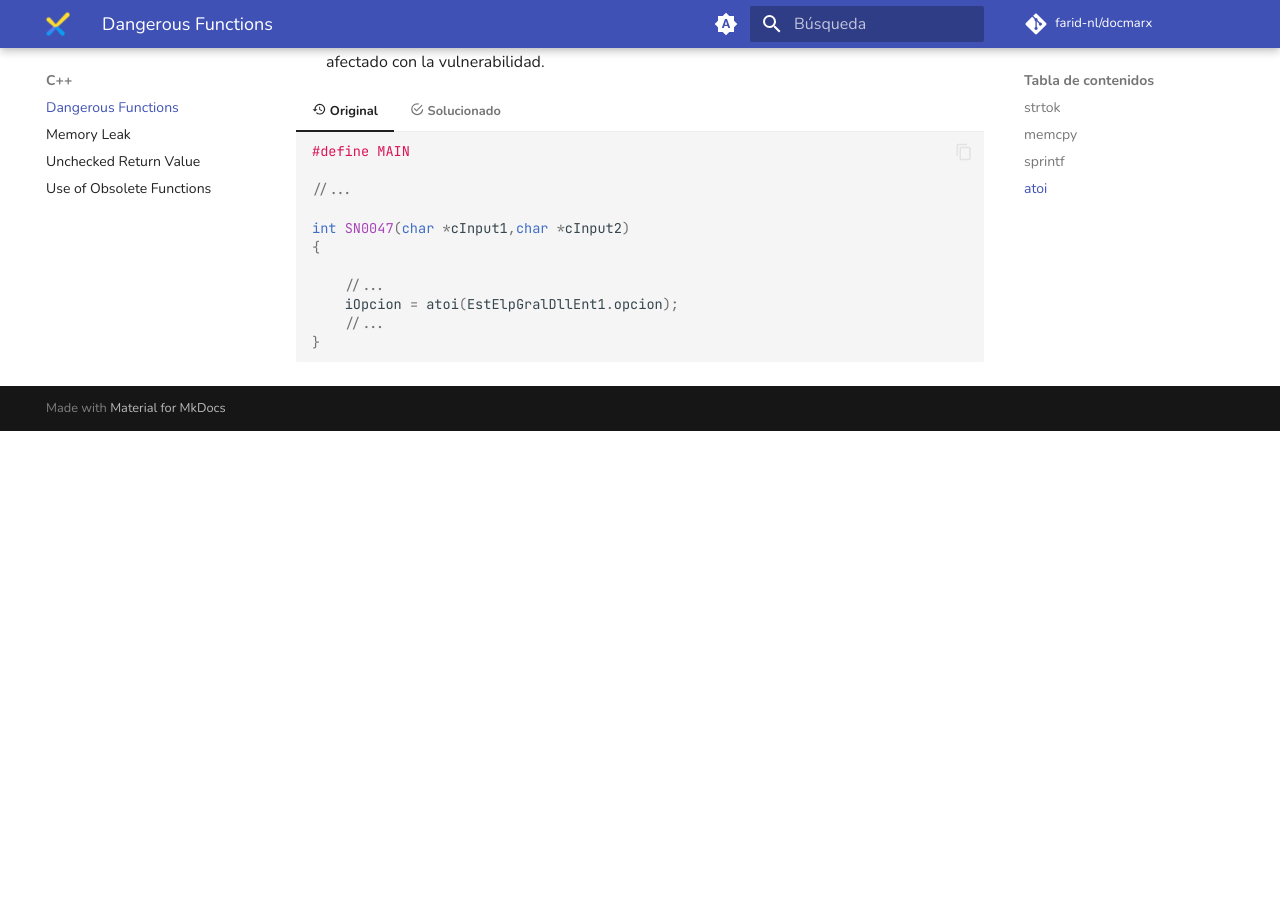
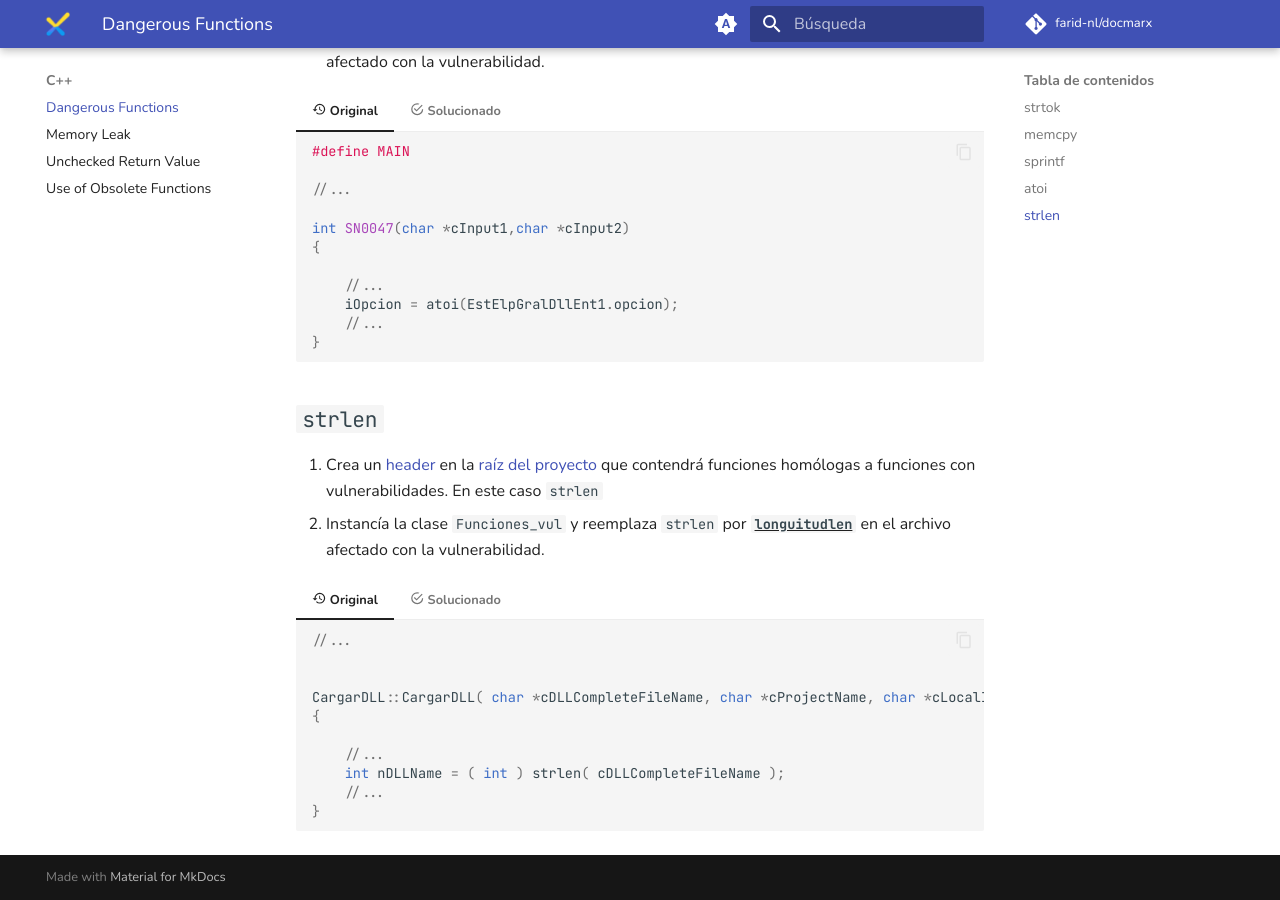
Before and after one commit to Farid-NL/docmarx, an MkDocs documentation site: the page built from docs/cpp/dangerous-functions.md, in a window 1280 px wide and 900 px high, scrolled down 2067 px. Built offline with MkDocs 1.6.1 and Material for MkDocs 9.7.7, drawn with Linux system fonts in a browser that asks for light colours; comment, search, counter and statistics services are not loaded; before the commit the page ends 2498 px from its top, so only the background shows below that.

Commit message:
feat: Añade 'strlen' a 'Dangerous Functions' de cpp

````diff
--- a/docs/cpp/dangerous-functions.md
+++ b/docs/cpp/dangerous-functions.md
@@ -182,3 +182,42 @@ llamadas.
         //...
     }
     ```
+
+## `strlen`
+
+1. Crea un [header](../assets/code/Funciones_vul.h){:download="Funciones_vul.h" title="Descargar header"} en la [raíz del
+   proyecto]{title="Ejemplo"} que contendrá funciones homólogas a funciones con vulnerabilidades. En este caso `strlen`
+2. Instancía la clase `Funciones_vul` y reemplaza `strlen` por ^^**`longuitudlen`**^^ en el archivo afectado con la
+   vulnerabilidad.
+
+[raíz del proyecto]: header-de-remediaciones.md/#como-usarlo
+
+=== ":material-history: Original"
+
+    ```cpp
+    //...
+
+
+    CargarDLL::CargarDLL( char *cDLLCompleteFileName, char *cProjectName, char *cLocalInput1, char *cLocalInput2 )
+    {
+
+        //...
+        int nDLLName = ( int ) strlen( cDLLCompleteFileName );
+        //...
+    }
+    ```
+
+=== ":material-checkbox-marked-circle-outline: Solucionado"
+
+    ```cpp hl_lines="2 6 8"
+    //...
+    #include "Funciones_vul.h"
+
+    CargarDLL::CargarDLL( char *cDLLCompleteFileName, char *cProjectName, char *cLocalInput1, char *cLocalInput2 )
+    {
+        Funciones_vul vul;
+        //...
+        int nDLLName = ( int ) vul.longuitudlen( cDLLCompleteFileName );
+        //...
+    }
+    ```
````
